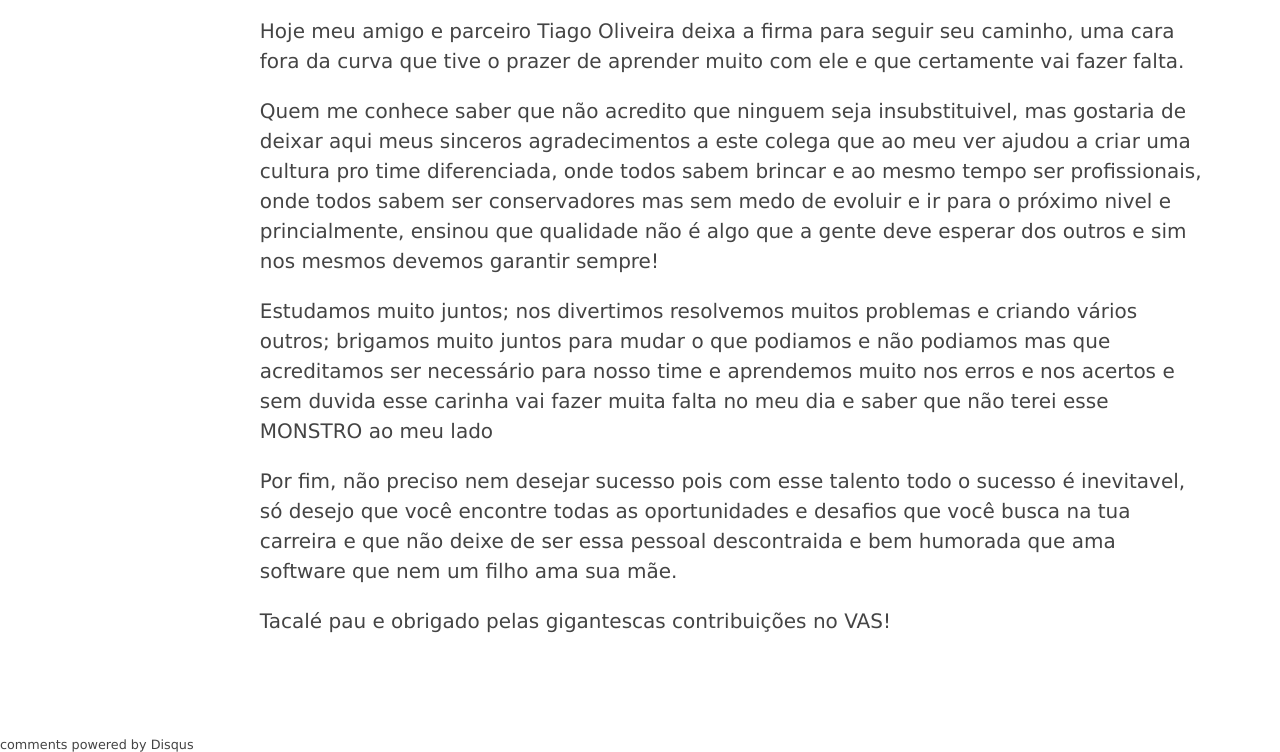
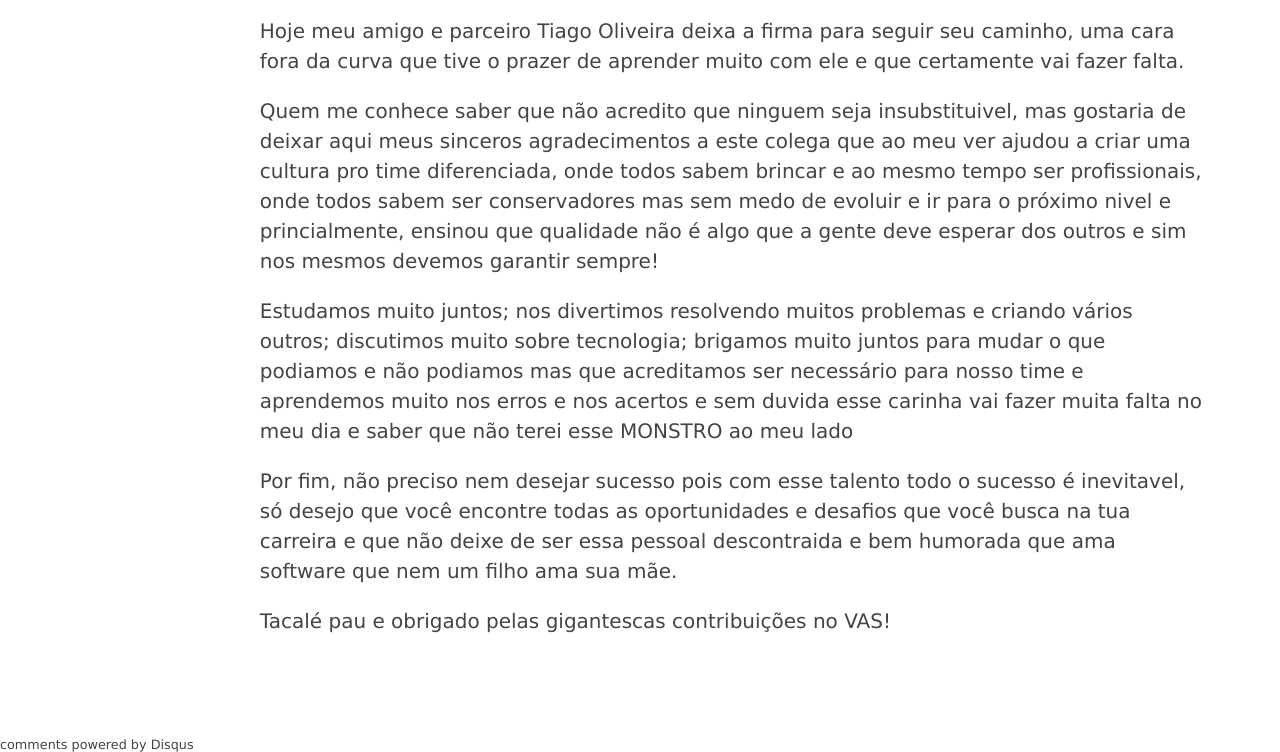
Before and after one commit to rgarbin/rgarbin.github.com, a Jekyll site: the page built from _posts/2016-02-26-despedida-tiagooliveira.html, in a window 1280 px wide, cut to the strip 443-1195 px from the top of the page. Built offline with Jekyll 4.4.1, drawn with Linux system fonts in a browser that asks for light colours; comment, search, counter and statistics services are not loaded.

Commit message:
Update 2016-02-26-despedida-tiagooliveira.html

```diff
--- a/_posts/2016-02-26-despedida-tiagooliveira.html
+++ b/_posts/2016-02-26-despedida-tiagooliveira.html
@@ -15,7 +15,7 @@ description: Livre para voar
 
 <p>Quem me conhece saber que não acredito que ninguem seja insubstituivel, mas gostaria de deixar aqui meus sinceros agradecimentos a este colega que ao meu ver ajudou a criar uma cultura pro time diferenciada, onde todos sabem brincar e ao mesmo tempo ser profissionais, onde todos sabem ser conservadores mas sem medo de evoluir e ir para o próximo nivel e princialmente, ensinou que qualidade não é algo que a gente deve esperar dos outros e sim nos mesmos devemos garantir sempre!</p>
 
-<p>Estudamos muito juntos; nos divertimos resolvemos muitos problemas e criando vários outros; brigamos muito juntos para mudar o que podiamos e não podiamos mas que acreditamos ser necessário para nosso time e aprendemos muito nos erros e nos acertos e sem duvida esse carinha vai fazer muita falta no meu dia e saber que não terei esse MONSTRO ao meu lado</p>
+<p>Estudamos muito juntos; nos divertimos resolvendo muitos problemas e criando vários outros; discutimos muito sobre tecnologia; brigamos muito juntos para mudar o que podiamos e não podiamos mas que acreditamos ser necessário para nosso time e aprendemos muito nos erros e nos acertos e sem duvida esse carinha vai fazer muita falta no meu dia e saber que não terei esse MONSTRO ao meu lado</p>
 
 <p>Por fim, não preciso nem desejar sucesso pois com esse talento todo o sucesso é inevitavel, só desejo que você encontre todas as oportunidades e desafios que você busca na tua carreira e que não deixe de ser essa pessoal descontraida e bem humorada que ama software que nem um filho ama sua mãe.</p>
 
```
